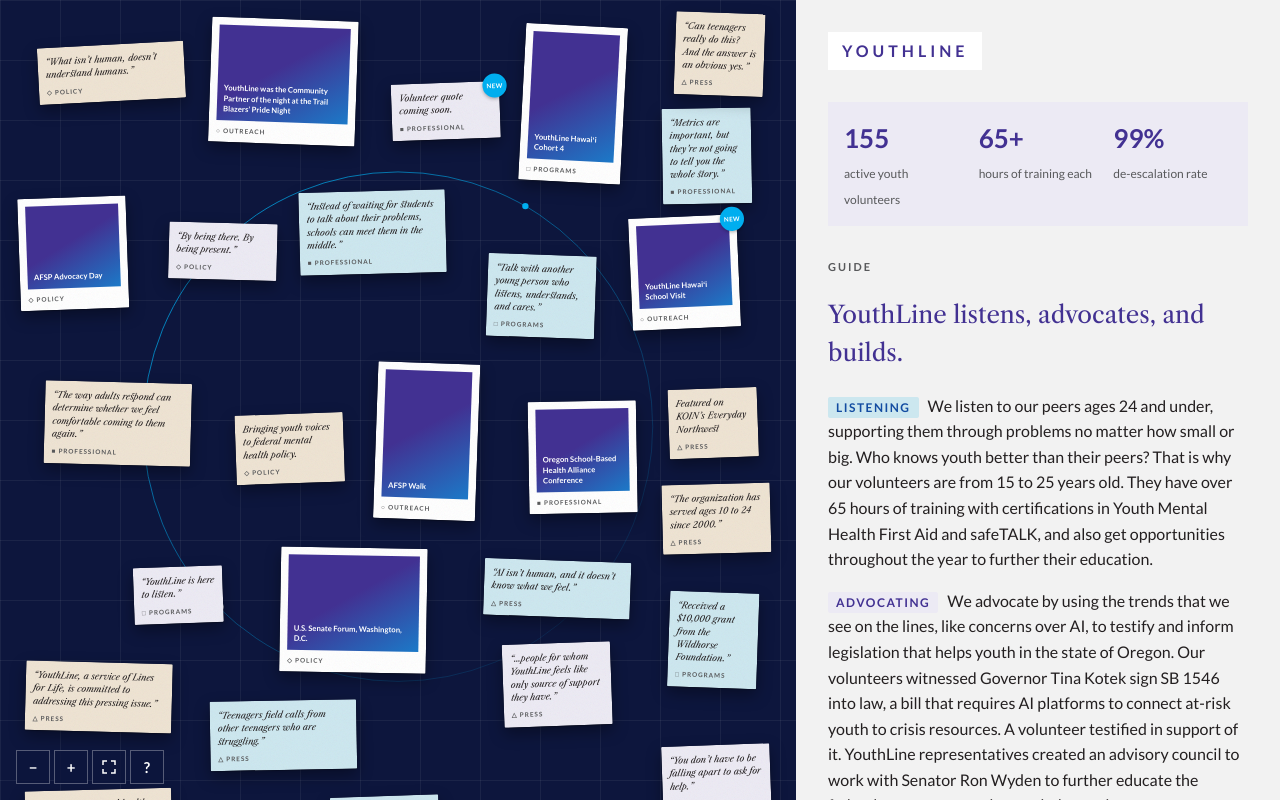
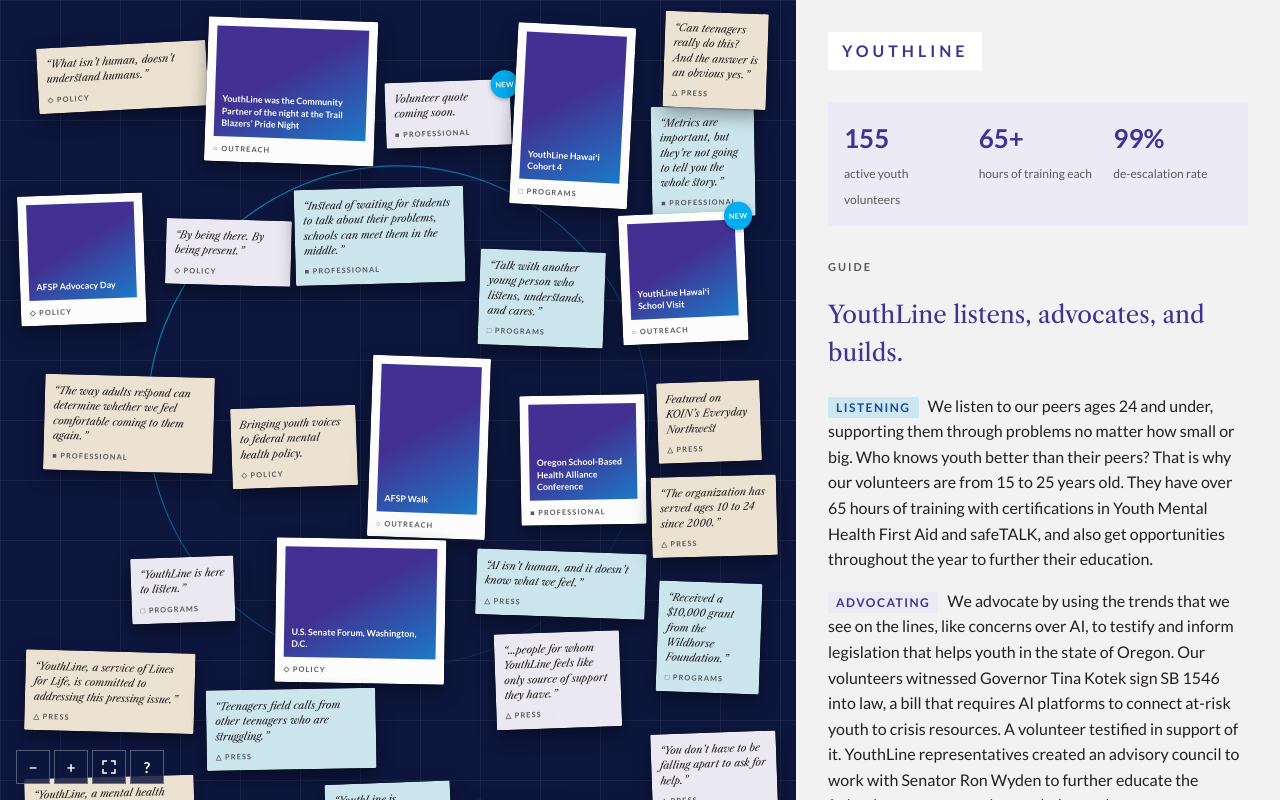
Before and after one commit to yateebudhiraja06-gif/youthline-outreach, a plain HTML site: page index.html in a window 1280 px wide. Drawn offline with nearby package versions, Linux system fonts and the light colour scheme.

Commit message:
Tighter card layout; smaller board and circle
Co-Authored-By: Claude Opus 5.5 <noreply@anthropic.com>
Claude-Session: https://claude.ai/code/session_018ADsJyeoVpxwH45CHSjxch

```diff
--- a/extras.js
+++ b/extras.js
@@ -9,8 +9,8 @@ const canvas = document.getElementById("canvas");
 const sizer = document.getElementById("sizer");
 const lines = document.getElementById("lines");
 
-const CANVAS_WIDTH = 1250;
-const CANVAS_HEIGHT = 1420;
+const CANVAS_WIDTH = 1080;
+const CANVAS_HEIGHT = 1210;
 
 
 // ---------- 1. ZOOM ----------
@@ -207,7 +207,7 @@ function drawLines() {
   // No card selected (when the page opens): one big circle around the middle of the board
   if (!active) {
     canvas.classList.remove("focused");
-    drawRing({ x: CANVAS_WIDTH / 2, y: CANVAS_HEIGHT / 2 - 40 }, 400, [135, -60, 40]);
+    drawRing({ x: CANVAS_WIDTH / 2, y: CANVAS_HEIGHT / 2 - 40 }, 340, [135, -60, 40]);
     return;
   }
 
--- a/index.html
+++ b/index.html
@@ -7,7 +7,7 @@
   <link rel="preconnect" href="https://fonts.googleapis.com">
   <link rel="preconnect" href="https://fonts.gstatic.com" crossorigin>
   <link href="https://fonts.googleapis.com/css2?family=Lato:wght@400;700&family=Libre+Caslon+Text:ital@0;1&display=swap" rel="stylesheet">
-  <link rel="stylesheet" href="style.css?v=14">
+  <link rel="stylesheet" href="style.css?v=15">
 </head>
 <body>
 
@@ -18,132 +18,132 @@
     <div class="canvas" id="canvas">
 
       <!-- The big circle and the curved lines are drawn in here -->
-      <svg class="lines" id="lines" width="1250" height="1420" aria-hidden="true"></svg>
+      <svg class="lines" id="lines" width="1080" height="1210" aria-hidden="true"></svg>
 
       <!-- Top -->
-      <button class="card note wide" data-entry="sb-1546" style="top: 70px; left: 60px; --tilt: -3deg;">
+      <button class="card note wide" data-entry="sb-1546" style="top: 60px; left: 51px; --tilt: -3deg;">
         <p>“What isn’t human, doesn’t understand humans.”</p>
         <span class="tag">◇ Policy</span>
       </button>
-      <button class="card photo wide" data-entry="blazers" style="top: 30px; left: 330px; --tilt: 2deg;">
+      <button class="card photo wide" data-entry="blazers" style="top: 26px; left: 280px; --tilt: 2deg;">
         <div class="img-placeholder"><span>YouthLine was the Community Partner of the night at the Trail Blazers’ Pride Night</span></div>
         <span class="tag">○ Outreach</span>
       </button>
-      <button class="card note purple" data-entry="unplugged" style="top: 130px; left: 615px; --tilt: -2deg;">
+      <button class="card note purple" data-entry="unplugged" style="top: 110px; left: 523px; --tilt: -2deg;">
         <span class="badge">New</span>
         <p>Volunteer quote coming soon.</p>  <!-- PLACEHOLDER: replace with the panel volunteer’s quote, in “quotation marks” -->
         <span class="tag">■ Professional</span>
       </button>
-      <button class="card photo tall" data-entry="hawaii-cohort" style="top: 40px; left: 820px; --tilt: 3deg;">
+      <button class="card photo tall" data-entry="hawaii-cohort" style="top: 34px; left: 697px; --tilt: 3deg;">
         <div class="img-placeholder"><span>YouthLine Hawaiʻi Cohort 4</span></div>
         <span class="tag">□ Programs</span>
       </button>
-      <button class="card note small blue" data-entry="bh-webinar" style="top: 170px; left: 1040px; --tilt: -1deg;">
+      <button class="card note small blue" data-entry="bh-webinar" style="top: 144px; left: 884px; --tilt: -1deg;">
         <p>“Metrics are important, but they’re not going to tell you the whole story.”</p>
         <span class="tag">■ Professional</span>
       </button>
 
       <!-- Middle -->
-      <button class="card photo" data-entry="advocacy-day" style="top: 310px; left: 30px; --tilt: -2deg;">
+      <button class="card photo" data-entry="advocacy-day" style="top: 264px; left: 26px; --tilt: -2deg;">
         <div class="img-placeholder"><span>AFSP Advocacy Day</span></div>
         <span class="tag">◇ Policy</span>
       </button>
-      <button class="card note purple" data-entry="talent-council" style="top: 350px; left: 265px; --tilt: 1.5deg;">
+      <button class="card note purple" data-entry="talent-council" style="top: 298px; left: 225px; --tilt: 1.5deg;">
         <p>“By being there. By being present.”</p>
         <span class="tag">◇ Policy</span>
       </button>
-      <button class="card note wide blue" data-entry="bh-tech" style="top: 300px; left: 470px; --tilt: -1.5deg;">
+      <button class="card note wide blue" data-entry="bh-tech" style="top: 255px; left: 400px; --tilt: -1.5deg;">
         <p>“Instead of waiting for students to talk about their problems, schools can meet them in the middle.”</p>
         <span class="tag">■ Professional</span>
       </button>
-      <button class="card note blue" data-entry="dna-video" style="top: 400px; left: 765px; --tilt: 2deg;">
+      <button class="card note blue" data-entry="dna-video" style="top: 340px; left: 650px; --tilt: 2deg;">
         <p>“Talk with another young person who listens, understands, and cares.”</p>
         <span class="tag">□ Programs</span>
       </button>
-      <button class="card photo" data-entry="hawaii-school" style="top: 340px; left: 990px; --tilt: -2.5deg;">
+      <button class="card photo" data-entry="hawaii-school" style="top: 289px; left: 842px; --tilt: -2.5deg;">
         <span class="badge">New</span>
         <div class="img-placeholder"><span>YouthLine Hawaiʻi School Visit</span></div>
         <span class="tag">○ Outreach</span>
       </button>
 
       <!-- Lower -->
-      <button class="card note wide" data-entry="new-drug-talk" style="top: 600px; left: 70px; --tilt: 1.5deg;">
+      <button class="card note wide" data-entry="new-drug-talk" style="top: 510px; left: 60px; --tilt: 1.5deg;">
         <p>“The way adults respond can determine whether we feel comfortable coming to them again.”</p>
         <span class="tag">■ Professional</span>
       </button>
-      <button class="card note" data-entry="wyden-council" style="top: 650px; left: 370px; --tilt: -2deg;">
+      <button class="card note" data-entry="wyden-council" style="top: 552px; left: 314px; --tilt: -2deg;">
         <p>Bringing youth voices to federal mental health policy.</p>
         <span class="tag">◇ Policy</span>
       </button>
-      <button class="card photo tall" data-entry="afsp-walk" style="top: 570px; left: 590px; --tilt: 2deg;">
+      <button class="card photo tall" data-entry="afsp-walk" style="top: 484px; left: 502px; --tilt: 2deg;">
         <div class="img-placeholder"><span>AFSP Walk</span></div>
         <span class="tag">○ Outreach</span>
       </button>
-      <button class="card photo" data-entry="osbha" style="top: 630px; left: 830px; --tilt: -1deg;">
+      <button class="card photo" data-entry="osbha" style="top: 536px; left: 706px; --tilt: -1deg;">
         <div class="img-placeholder"><span>Oregon School-Based Health Alliance Conference</span></div>
         <span class="tag">■ Professional</span>
       </button>
 
       <!-- Bottom -->
-      <button class="card note small purple" data-entry="roleplay" style="top: 890px; left: 210px; --tilt: -2deg;">
+      <button class="card note small purple" data-entry="roleplay" style="top: 756px; left: 178px; --tilt: -2deg;">
         <p>“YouthLine is here to listen.”</p>
         <span class="tag">□ Programs</span>
       </button>
-      <button class="card note small" data-entry="koin-pride" style="top: 610px; left: 1050px; --tilt: -2deg;">
+      <button class="card note small" data-entry="koin-pride" style="top: 518px; left: 892px; --tilt: -2deg;">
         <p>Featured on KOIN’s Everyday Northwest</p>
         <span class="tag">△ Press</span>
       </button>
-      <button class="card note wide blue" data-entry="kgw-signing" style="top: 880px; left: 760px; --tilt: 2deg;">
+      <button class="card note wide blue" data-entry="kgw-signing" style="top: 748px; left: 646px; --tilt: 2deg;">
         <p>“AI isn’t human, and it doesn’t know what we feel.”</p>
         <span class="tag">△ Press</span>
       </button>
-      <button class="card photo wide" data-entry="dc-trip" style="top: 860px; left: 440px; --tilt: 1deg;">
+      <button class="card photo wide" data-entry="dc-trip" style="top: 731px; left: 374px; --tilt: 1deg;">
         <div class="img-placeholder"><span>U.S. Senate Forum, Washington, D.C.</span></div>
         <span class="tag">◇ Policy</span>
       </button>
 
       <!-- Press and news -->
-      <button class="card note small" data-entry="apa-monitor" style="top: 20px; left: 1060px; --tilt: 2deg;">
+      <button class="card note small" data-entry="apa-monitor" style="top: 17px; left: 901px; --tilt: 2deg;">
         <p>“Can teenagers really do this? And the answer is an obvious yes.”</p>
         <span class="tag">△ Press</span>
       </button>
-      <button class="card note" data-entry="jpr-southern-oregon" style="top: 760px; left: 1040px; --tilt: -1.5deg;">
+      <button class="card note" data-entry="jpr-southern-oregon" style="top: 646px; left: 884px; --tilt: -1.5deg;">
         <p>“The organization has served ages 10 to 24 since 2000.”</p>
         <span class="tag">△ Press</span>
       </button>
-      <button class="card note small blue" data-entry="wildhorse-grant" style="top: 930px; left: 1050px; --tilt: 2deg;">
+      <button class="card note small blue" data-entry="wildhorse-grant" style="top: 790px; left: 892px; --tilt: 2deg;">
         <p>“Received a $10,000 grant from the Wildhorse Foundation.”</p>
         <span class="tag">□ Programs</span>
       </button>
-      <button class="card note purple" data-entry="kgw-breaking-silence" style="top: 1010px; left: 790px; --tilt: -2deg;">
+      <button class="card note purple" data-entry="kgw-breaking-silence" style="top: 858px; left: 672px; --tilt: -2deg;">
         <p>“…people for whom YouthLine feels like only source of support they have.”</p>
         <span class="tag">△ Press</span>
       </button>
-      <button class="card note wide" data-entry="maui-imua" style="top: 1040px; left: 40px; --tilt: 1.5deg;">
+      <button class="card note wide" data-entry="maui-imua" style="top: 884px; left: 34px; --tilt: 1.5deg;">
         <p>“YouthLine, a service of Lines for Life, is committed to addressing this pressing issue.”</p>
         <span class="tag">△ Press</span>
       </button>
-      <button class="card note wide blue" data-entry="pbs-newshour" style="top: 1100px; left: 330px; --tilt: -1deg;">
+      <button class="card note wide blue" data-entry="pbs-newshour" style="top: 935px; left: 280px; --tilt: -1deg;">
         <p>“Teenagers field calls from other teenagers who are struggling.”</p>
         <span class="tag">△ Press</span>
       </button>
-      <button class="card note wide" data-entry="grant-magazine" style="top: 1240px; left: 40px; --tilt: -1.5deg;">
+      <button class="card note wide" data-entry="grant-magazine" style="top: 1054px; left: 34px; --tilt: -1.5deg;">
         <p>“YouthLine, a mental health crisis line, is changing the game for youth nationwide.”</p>
         <span class="tag">△ Press</span>
       </button>
-      <button class="card note small purple" data-entry="cardinal-times" style="top: 1280px; left: 330px; --tilt: 2deg;">
+      <button class="card note small purple" data-entry="cardinal-times" style="top: 1088px; left: 280px; --tilt: 2deg;">
         <p>“No problem is too big or too small.”</p>
         <span class="tag">△ Press</span>
       </button>
-      <button class="card note blue" data-entry="opb-safe-social" style="top: 1250px; left: 520px; --tilt: -2deg;">
+      <button class="card note blue" data-entry="opb-safe-social" style="top: 1062px; left: 442px; --tilt: -2deg;">
         <p>“YouthLine is available for phone calls, texts and chats.”</p>
         <span class="tag">△ Press</span>
       </button>
-      <button class="card note wide" data-entry="hechinger-native" style="top: 1280px; left: 760px; --tilt: 1.5deg;">
+      <button class="card note wide" data-entry="hechinger-native" style="top: 1088px; left: 646px; --tilt: 1.5deg;">
         <p>“A crisis call line run by Native youth, for Native youth”</p>
         <span class="tag">△ Press</span>
       </button>
-      <button class="card note purple" data-entry="island-scene" style="top: 1170px; left: 1040px; --tilt: -2deg;">
+      <button class="card note purple" data-entry="island-scene" style="top: 994px; left: 884px; --tilt: -2deg;">
         <p>“You don’t have to be falling apart to ask for help.”</p>
         <span class="tag">△ Press</span>
       </button>
@@ -268,6 +268,6 @@
   </aside>
 
   <script src="script.js?v=35"></script>
-  <script src="extras.js?v=7"></script>
+  <script src="extras.js?v=8"></script>
 </body>
 </html>
--- a/style.css
+++ b/style.css
@@ -64,8 +64,8 @@ body {
 }
 .canvas {
   position: relative;
-  width: 1250px;
-  height: 1420px;
+  width: 1080px;
+  height: 1210px;
   transform-origin: 0 0;
 }
 
```
